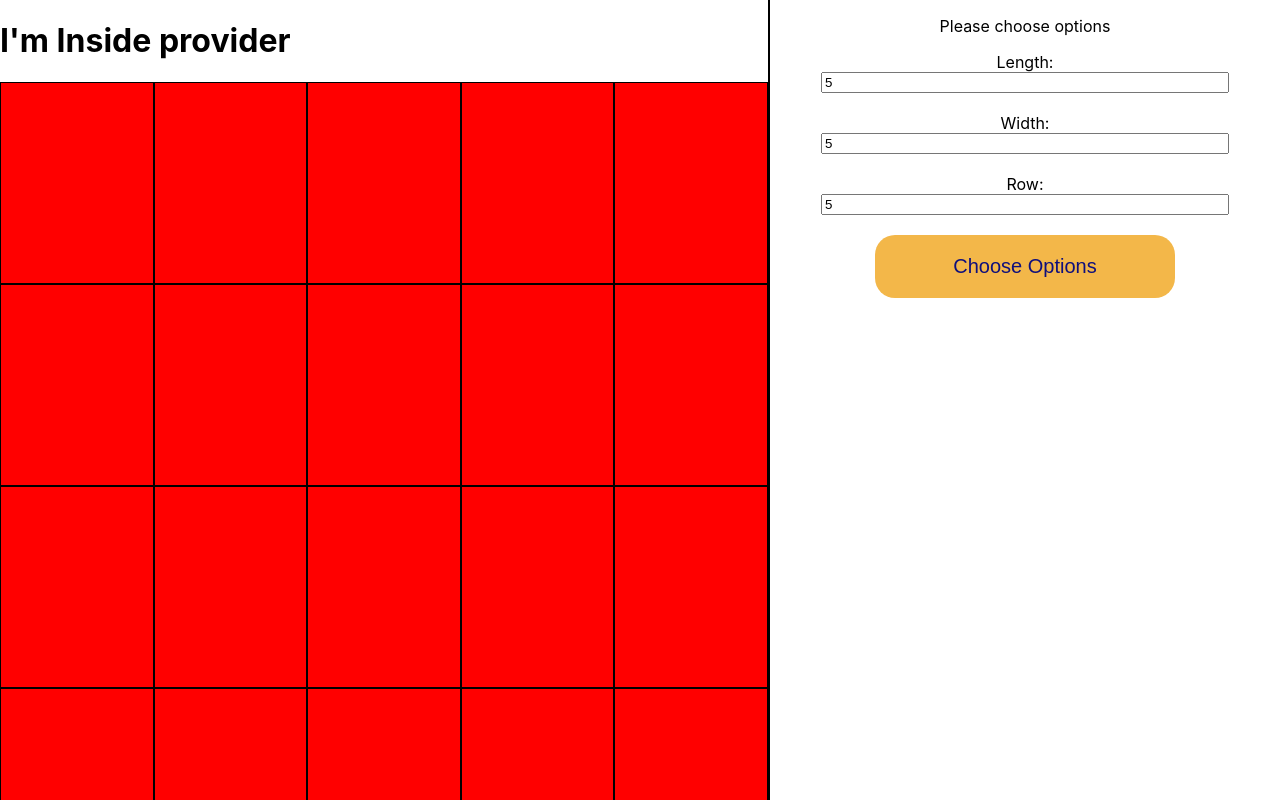
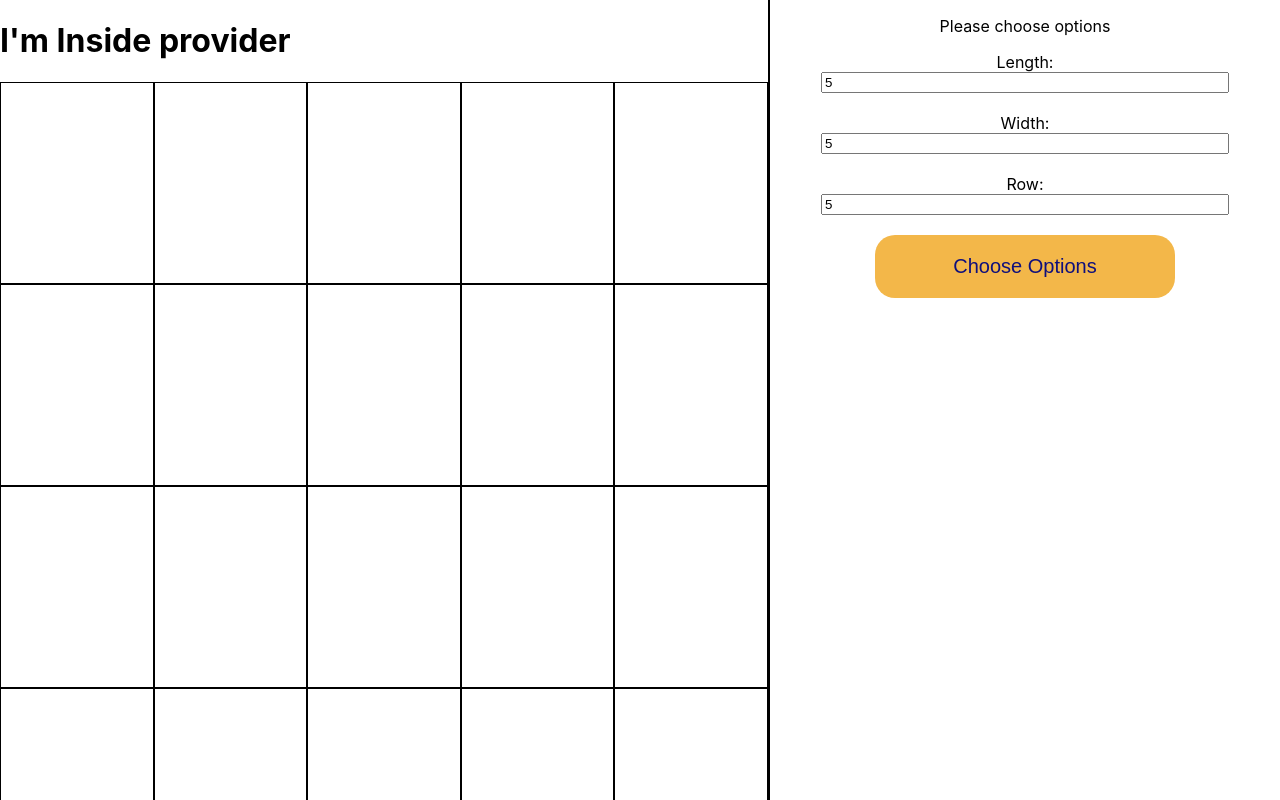
Before and after one commit to DatoQarseladze/tictactoe, a React (Create React App) app: page / in a window 1280 px wide. Both pictures are taken after typing "5", "5", "5" into the empty fields and a click on the button "Choose Options". Shown: the top 800 px of the page. Built offline with nearby package versions, Linux system fonts and the light colour scheme.

Commit message:
creating table dynamically

```diff
--- /dev/null
+++ b/src/components/TicTacToe/Div/ChildDiv/ChildDiv.jsx
@@ -0,0 +1,22 @@
+import React from "react";
+import { MyContext } from "../../../../contexts/Test";
+
+const ChildDiv = ({ width, value }) => {
+  let test = (value, context) => {
+    if (value !== "X" && val !== "O") {
+      value = "laslda";
+    }
+  };
+  return (
+    <MyContext.Consumer>
+      {context => (
+        <div
+          onClick={() => test(value, context.ChangeTurn)}
+          className="row"
+        ></div>
+      )}
+    </MyContext.Consumer>
+  );
+};
+
+export default ChildDiv;
--- /dev/null
+++ b/src/components/TicTacToe/Div/Div.jsx
@@ -0,0 +1,15 @@
+import React from "react";
+import ChildDiv from "./ChildDiv/ChildDiv";
+
+const Div = ({ name, child }) => {
+let test = (event) => {console.log(event, 'asda')}
+  return (
+    <div key={`${name}`} className='box'>
+      {[...Array(parseInt(child))].map((el,i) => {
+          return (
+        <ChildDiv  key={el} width={i} value={'yle'}></ChildDiv>
+       ) })}
+    </div>
+  );
+};
+export default Div;
--- a/src/components/TicTacToe/TicTacToe.jsx
+++ b/src/components/TicTacToe/TicTacToe.jsx
@@ -1,29 +1,45 @@
 import React from "react";
 import "./Tictactoe.css";
 import { MyContext } from "../../contexts/Test";
+import Div from './Div/Div';
 
 const TicTacToe = () => {
+  let currentTurn = 'O'
   let buildTable = context => {
     let width = context.width;
     let length = context.length;
-    console.log('asd');
     let box = [...Array(parseInt(length))].map((el, i) => {
       return (
-        <div key={i} className='box'>
-          {[...Array(parseInt(width))].map((child, k) => {
-            return <div key={k} className='row'> </div>;
-          })}
-        </div>
+        <Div key={`${i}`} name={`${i}`} child={width}>
+
+        </Div>
+        // <div key={i} className={`box ${i}`}>
+        //   {[...Array(parseInt(width))].map((child, k) => {
+        //     return (
+        //       <div onClick={chooseRow} key={k} data-id={k} className="row">
+
+        //       </div>
+        //     );
+        //   })}
+        // </div>
       );
     });
     return box;
   };
 
+  let chooseRow = event => {
+    console.log(event.currentTarget.textContent !== 'X')
+    if((event.currentTarget.textContent !== 'X') &&  (event.currentTarget.textContent !== 'O')){
+    currentTurn === 'O' ? currentTurn = 'X' : currentTurn = 'O'
+    return event.currentTarget.textContent = currentTurn;
+    }
+    alert('yleee');
+
+  };
   return (
     <MyContext.Consumer>
       {context => {
         if (context.state.age > 100) {
-
           return (
             <div className="tictac-container">
               <h1>I'm Inside provider</h1>
--- a/src/components/TicTacToe/Tictactoe.css
+++ b/src/components/TicTacToe/Tictactoe.css
@@ -12,7 +12,8 @@
     width: 200px;
     height: 200px;
     border: 1px solid black;
-    background-color:red;
+    font-size: 50px;
+    text-align: center;
 }
 
 .row:hover{
--- a/src/contexts/Test.jsx
+++ b/src/contexts/Test.jsx
@@ -7,7 +7,8 @@ export const MyContext = React.createContext();
 class MyProvider extends Component {
   state = {
     age: 100,
-    details: {}
+    details: {},
+    turn: 'O'
   };
   render() {
     return (
@@ -18,12 +19,14 @@ class MyProvider extends Component {
             this.setState({
               age: this.state.age + 1,
               details: res
-            })
-          // growAYearOlder: (res) => {
-          //   console.log(res);
-          //   alert('growAYearOlder')
-          // }
-        }}
+            }),
+          ChangeTurn: res => {
+            console.log(this.state);
+          // this.setState({
+          //   turn : 'X'
+          // })
+          return this.state.turn;
+        }}}
       >
         {this.props.children}
       </MyContext.Provider>
```
Also changed, not shown: src/components/TicTacToe/Div/ChildDiv/ChildDiv.css (added), src/components/TicTacToe/Div/Div.css (added).
